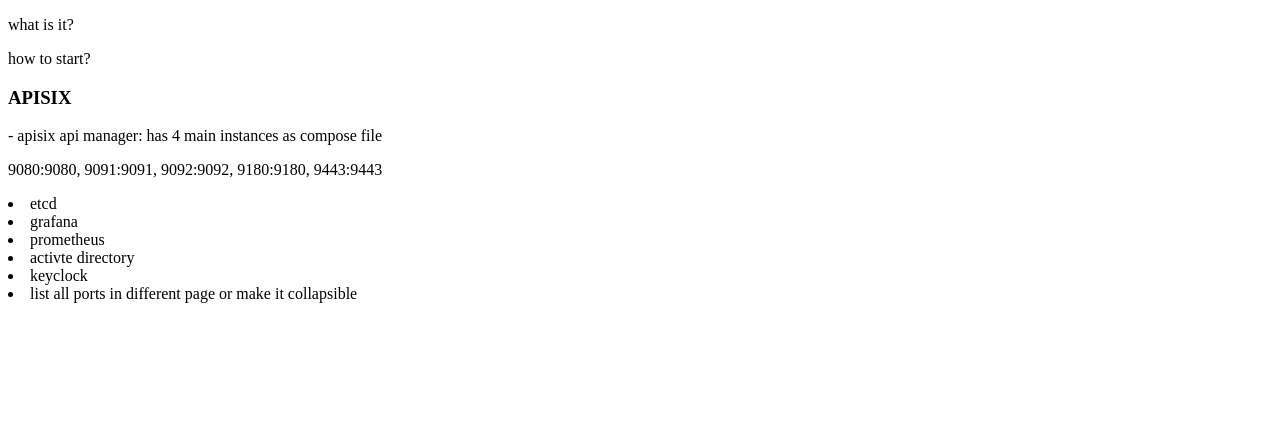
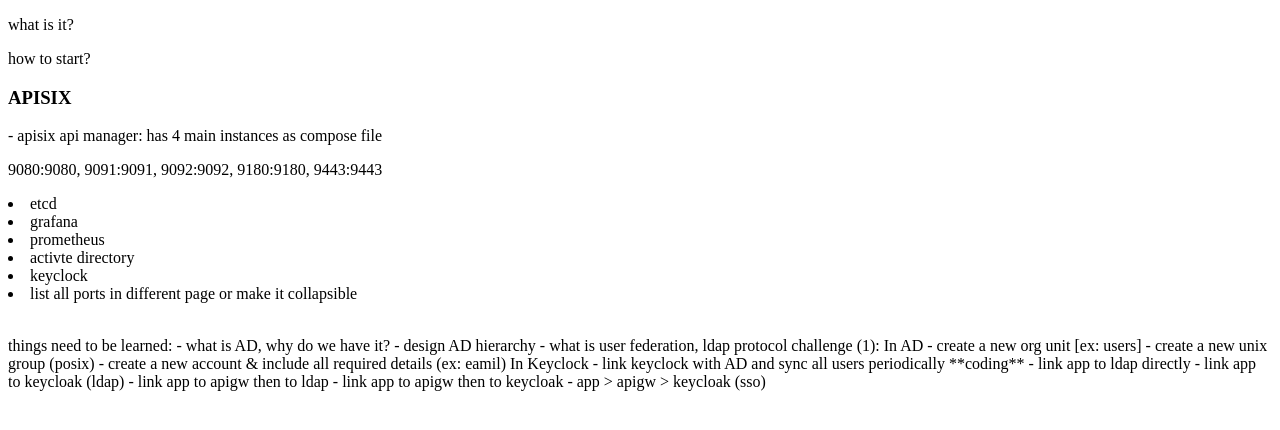
Before and after one commit to apialla/sandbox-dev, a website: page saqal/home/public/index.html in a window 1280 px wide. Drawn offline with Linux system fonts and the light colour scheme.

Commit message:
wip-docs: add some active directory tasks

```diff
--- a/saqal/home/public/index.html
+++ b/saqal/home/public/index.html
@@ -21,5 +21,31 @@
     <li>activte directory</li>
     <li>keyclock</li>
     <li>list all ports in different page or make it collapsible</li>
+
+    <br>
+    <p>
+
+        things need to be learned:
+        - what is AD, why do we have it?
+        - design AD hierarchy
+        - what is user federation, ldap protocol
+
+        challenge (1):
+        In AD
+        - create a new org unit [ex: users]
+        - create a new unix group (posix)
+        - create a new account & include all required details (ex: eamil)
+        In Keyclock
+        - link keyclock with AD and sync all users periodically
+
+        **coding**
+        - link app to ldap directly
+        - link app to keycloak (ldap)
+        - link app to apigw then to ldap
+        - link app to apigw then to keycloak
+
+        - app > apigw > keycloak (sso)
+
+</p>
 </body>
 </html>
```
Also changed, not shown: active-directory/README.md.
